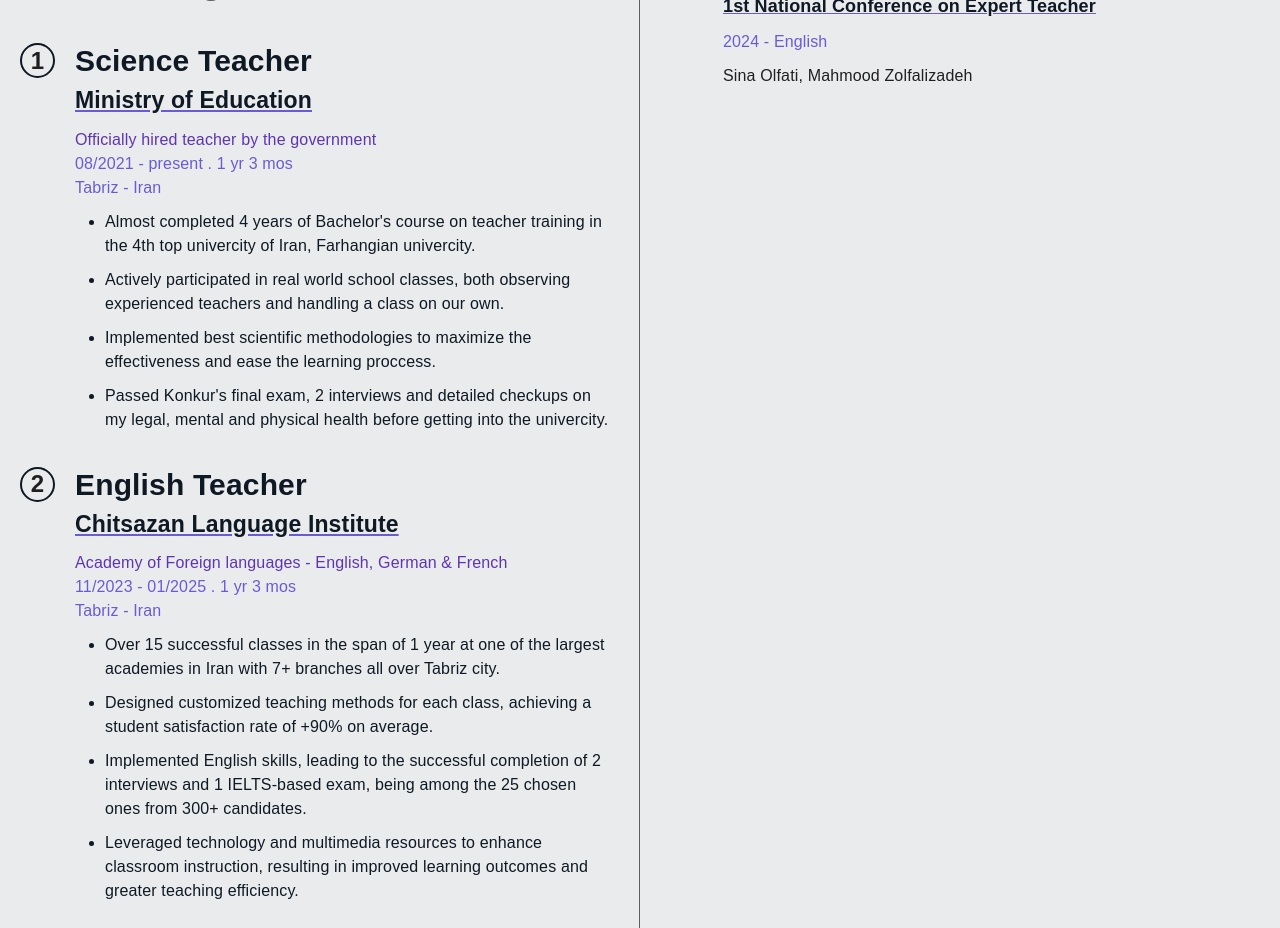
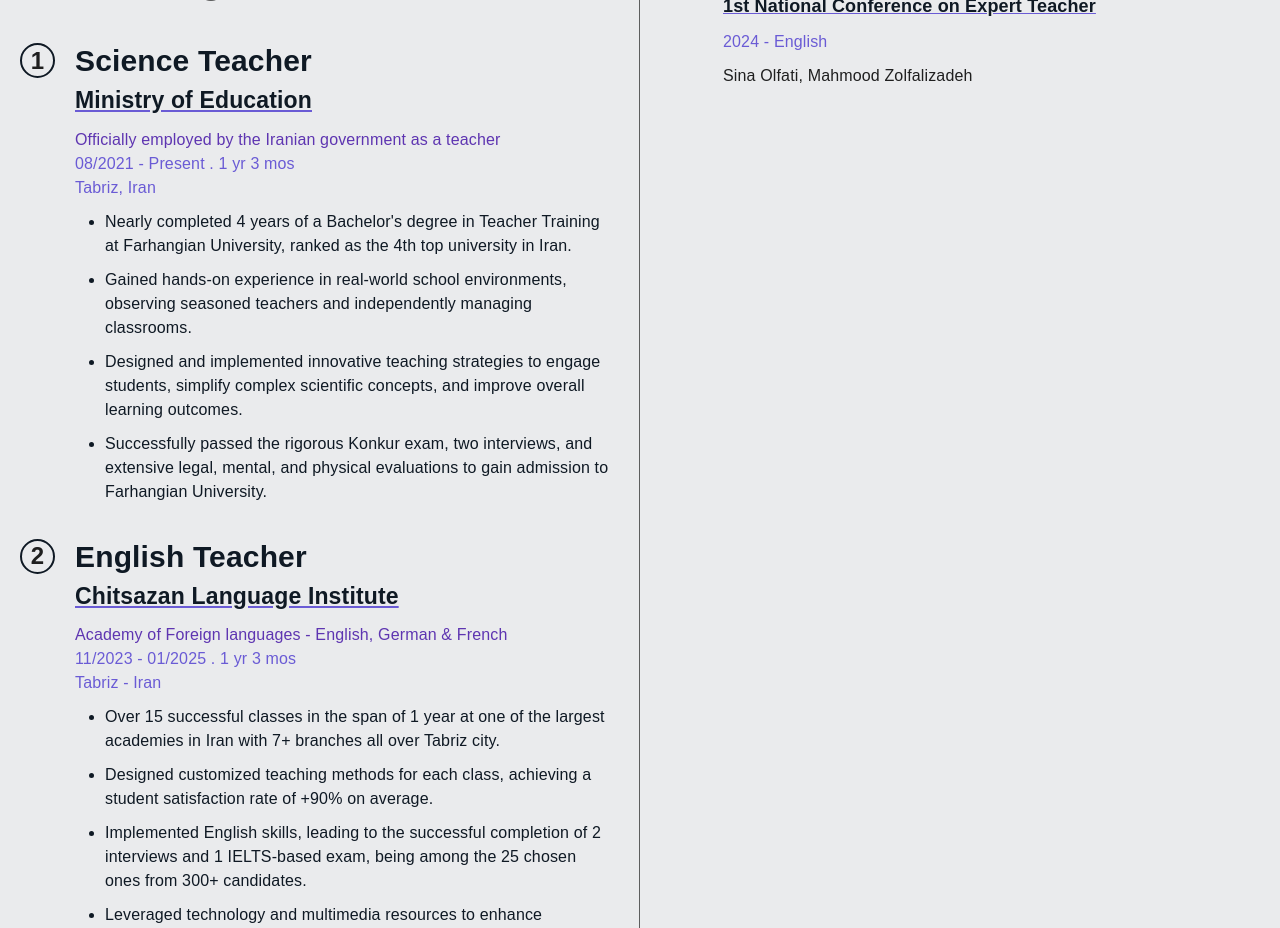
Before and after one commit to sina-olfati/sina-olfati-site, a React (Create React App) app: page /sina-olfati-site in a window 1280 px wide. Shown: the part 4420-5348 px from the top of the page. Built offline with nearby package versions, Linux system fonts and the light colour scheme; a web font is replaced by a local one.

Commit message:
Added "science teacher" work experience's texts

```diff
--- a/public/assets/locales/en/translation.json
+++ b/public/assets/locales/en/translation.json
@@ -107,13 +107,13 @@
 
         "science-title": "Science Teacher",
         "science-place": "Ministry of Education",
-        "science-place-describe": "Officially hired teacher by the government",
-        "science-time": "08/2021 - present",
-        "science-workplace": "Tabriz - Iran",
-        "science-about1": "Almost completed 4 years of Bachelor's course on teacher training in the 4th top univercity of Iran, Farhangian univercity.",
-        "science-about2": "Actively participated in real world school classes, both observing experienced teachers and handling a class on our own.",
-        "science-about3": "Implemented best scientific methodologies to maximize the effectiveness and ease the learning proccess.",
-        "science-about4": "Passed Konkur's final exam, 2 interviews and detailed checkups on my legal, mental and physical health before getting into the univercity.",
+        "science-place-describe": "Officially employed by the Iranian government as a teacher",
+        "science-time": "08/2021 - Present",
+        "science-workplace": "Tabriz, Iran",
+        "science-about1": "Nearly completed 4 years of a Bachelor's degree in Teacher Training at Farhangian University, ranked as the 4th top university in Iran.",
+        "science-about2": "Gained hands-on experience in real-world school environments, observing seasoned teachers and independently managing classrooms.",
+        "science-about3": "Designed and implemented innovative teaching strategies to engage students, simplify complex scientific concepts, and improve overall learning outcomes.",
+        "science-about4": "Successfully passed the rigorous Konkur exam, two interviews, and extensive legal, mental, and physical evaluations to gain admission to Farhangian University.",
 
         "english-title": "English Teacher",
         "english-place": "Chitsazan Language Institute",
--- a/src/components/home/Front.css
+++ b/src/components/home/Front.css
@@ -306,15 +306,17 @@
     }
     .texts h1 {
         font-size: 35px;
+        margin-bottom: 20px;
     }
     .texts h3 {
         font-size: 20px;
-        margin: 15px 0;
+        margin: 0px 0;
     }
     .texts p {
         font-size: 15px;
         text-align: center;
         width: 100%;
+        margin-top: 20px;
     }
     .cv-button {
         justify-content: center;
```
Also changed, not shown: public/assets/locales/fa/translation.json (+21 -10 lines).
